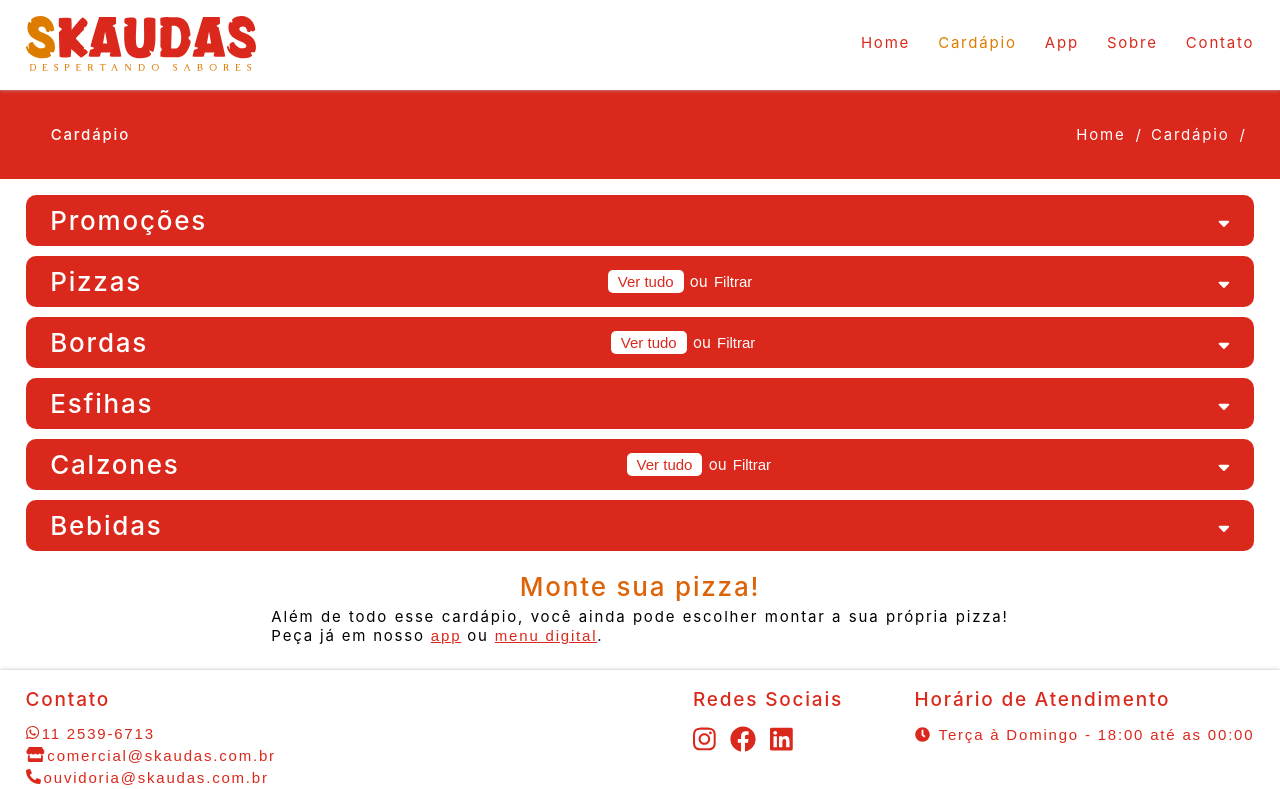
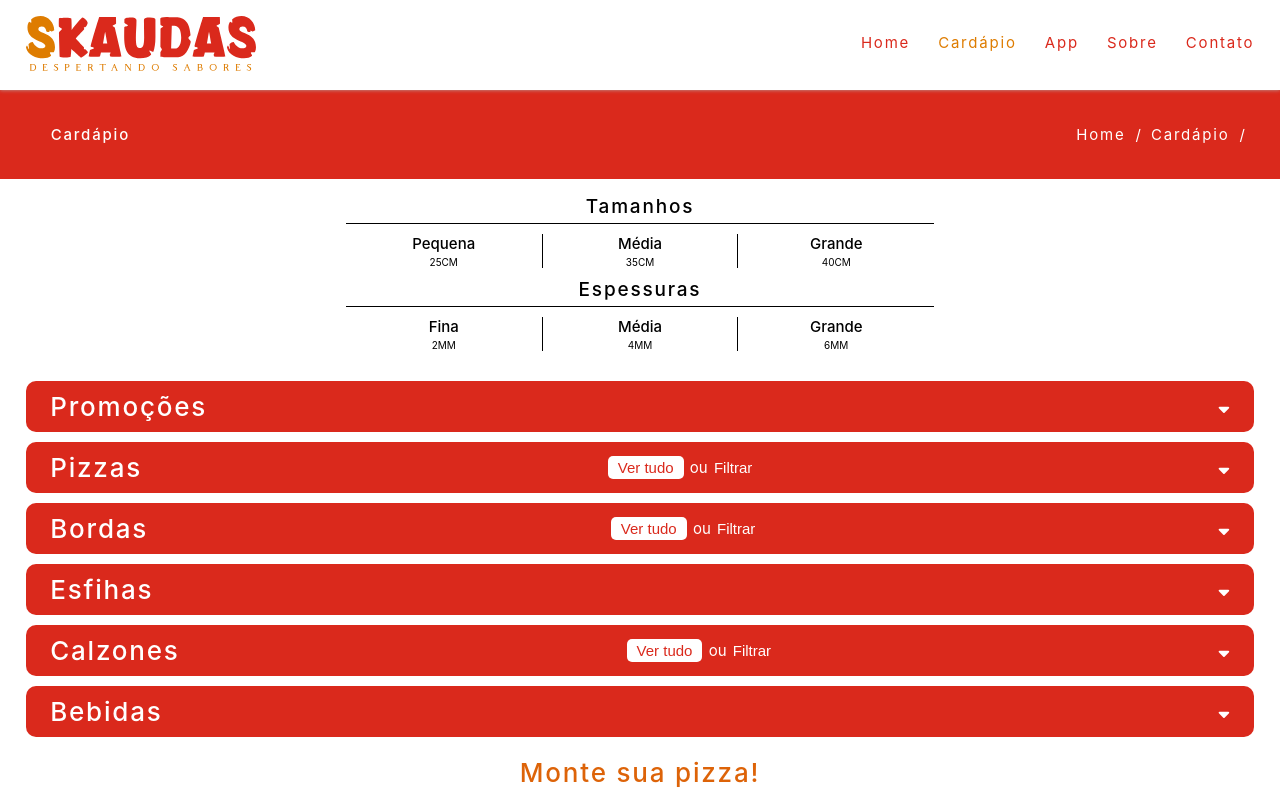
Before and after one commit to victorseleimend/skaudas, a React (Create React App) app: page /cardapio in a window 1280 px wide. Shown: the top 789 px of the page. Built offline with nearby package versions, Linux system fonts and the light colour scheme.

Commit message:
Adição da tabela de tamanhos e espessuras

```diff
--- a/src/components/Templates/Content/Menu/Menu.module.css
+++ b/src/components/Templates/Content/Menu/Menu.module.css
@@ -46,6 +46,50 @@
   margin-top: 20px;
 }
 
+.table {
+  width: 50%;
+  padding: 0 2%;
+  margin: 0 auto 30px auto;
+}
+
+.table > div {
+  margin-bottom: 10px;
+}
+
+.table > div > h4 {
+  font-size: var(--medium-fs);
+  letter-spacing: 1.8px;
+  font-weight: 500;
+  margin-bottom: 10px;
+  text-align: center;
+  padding-bottom: 5px;
+  border-bottom: 1px solid black;
+}
+
+.table > div > div {
+  display: flex;
+}
+
+.table > div > div > div {
+  text-align: center;
+  width: calc(100% / 3);
+}
+
+.table > div > div > div:nth-of-type(2) {
+  border-left: 1px solid black;
+  border-right: 1px solid black;
+}
+
+.table > div > div > div p {
+  text-align: center;
+  margin-top: 3px;
+}
+
+.table > div h5 {
+  font-size: var(--small-fs);
+  font-weight: 500;
+}
+
 @keyframes changeColor {
   0% {
     color: var(--primary-color);
@@ -64,4 +108,8 @@
   .menu .text p {
     width: 100%;
   }
+
+  .table {
+    width: 100%;
+  }
 }
--- a/src/components/Templates/Content/Menu/Menu.tsx
+++ b/src/components/Templates/Content/Menu/Menu.tsx
@@ -27,6 +27,42 @@
   return (
     <>
       <Breadcrumb links={["/", "/cardapio"]} />
+      <div className={classes.table}>
+        <div>
+          <h4>Tamanhos</h4>
+          <div>
+            <div>
+              <h5>Pequena</h5>
+              <p>25CM</p>
+            </div>
+            <div>
+              <h5>Média</h5>
+              <p>35CM</p>
+            </div>
+            <div>
+              <h5>Grande</h5>
+              <p>40CM</p>
+            </div>
+          </div>
+        </div>
+        <div>
+          <h4>Espessuras</h4>
+          <div>
+            <div>
+              <h5>Fina</h5>
+              <p>2MM</p>
+            </div>
+            <div>
+              <h5>Média</h5>
+              <p>4MM</p>
+            </div>
+            <div>
+              <h5>Grande</h5>
+              <p>6MM</p>
+            </div>
+          </div>
+        </div>
+      </div>
       <Container cssClass={classes.menu}>
         {MenuItems.map((m) => (
           <MenuModule key={m.id} m={m} />
```
